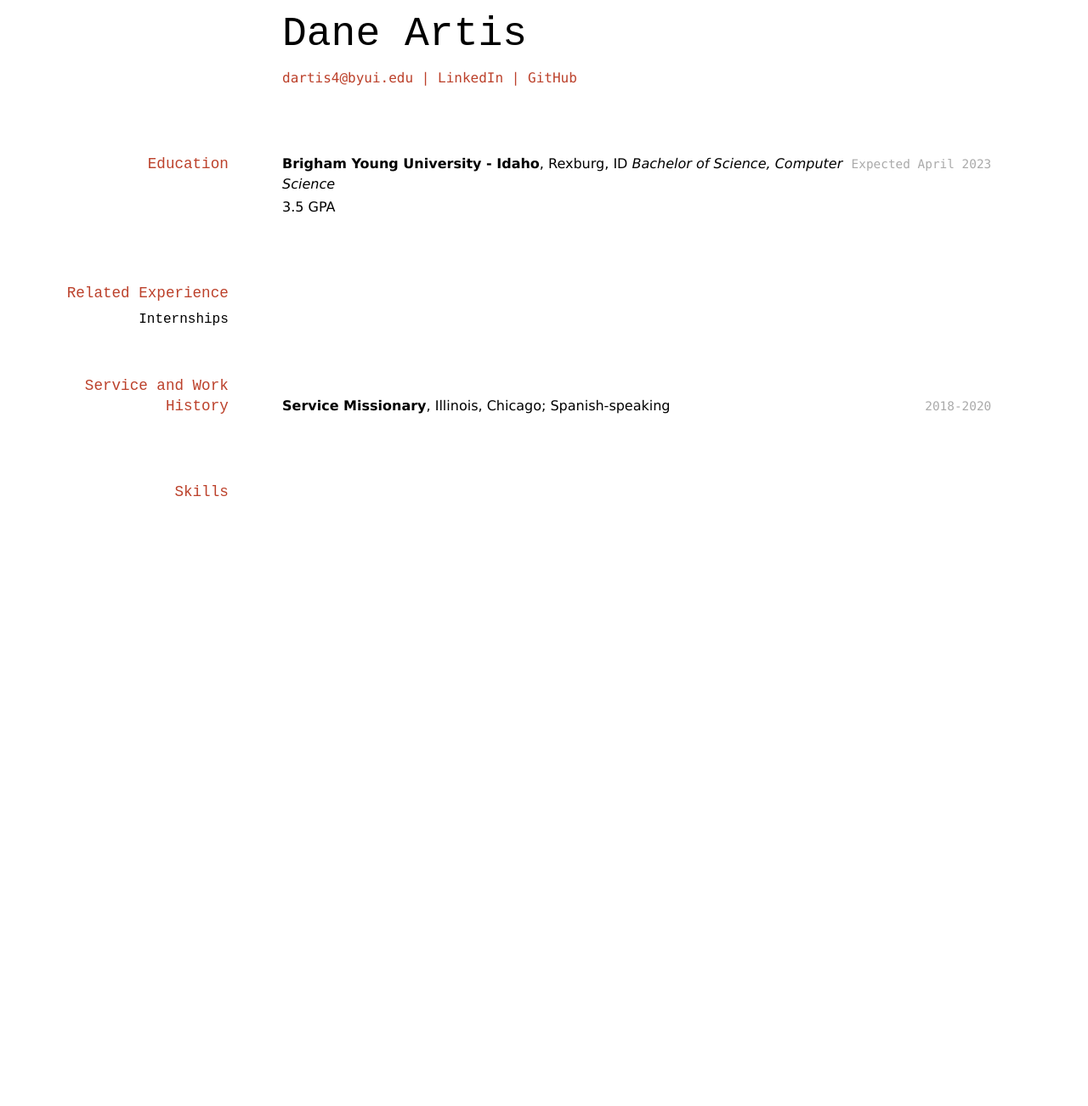
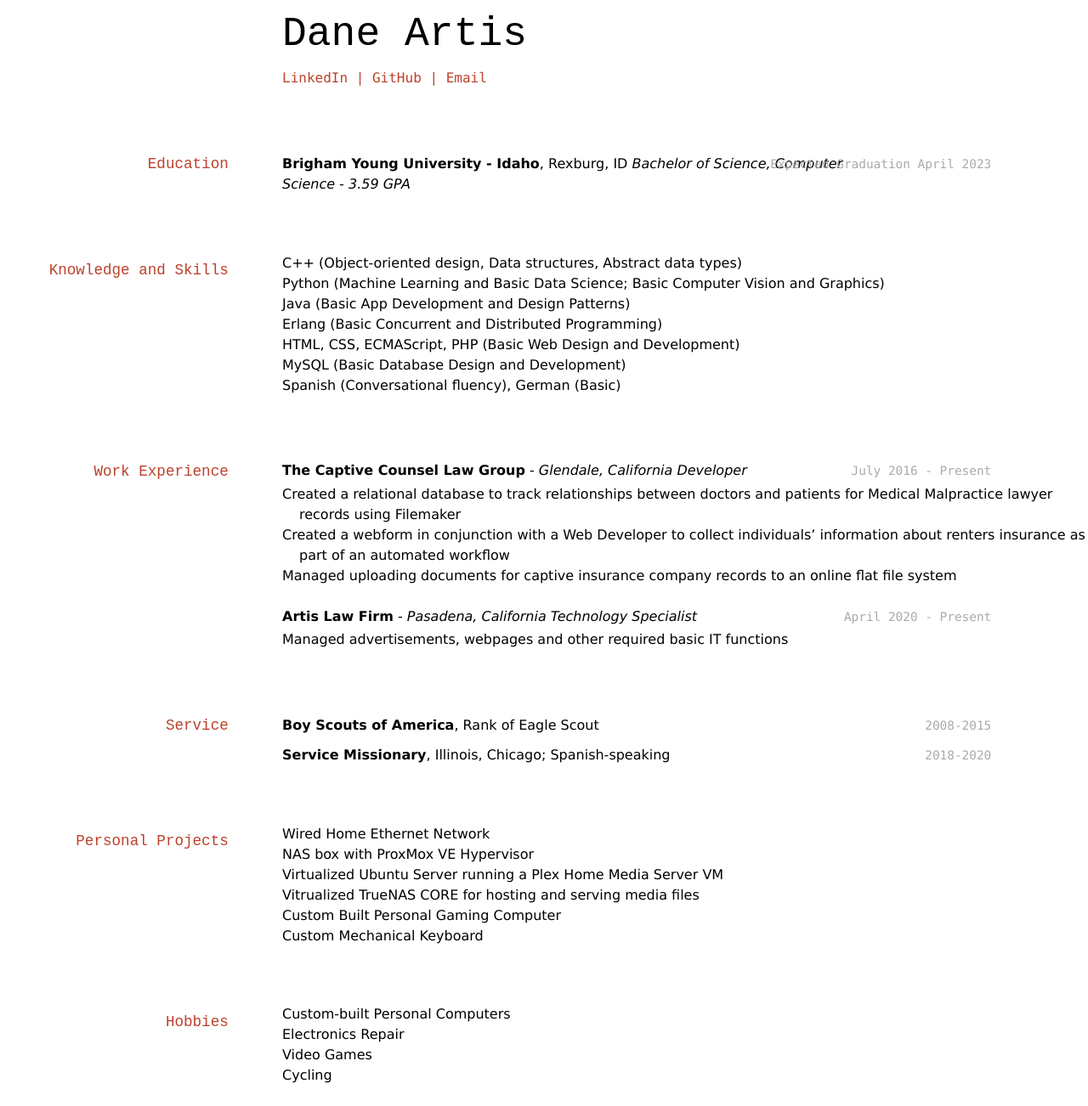
Before and after one commit to Dartis4/resume, a Jekyll site: the page built from docs/index.md, in a window 1280 px wide. Shown: the whole page at 85% size. Built offline with Jekyll 4.4.1, drawn with Linux system fonts in a browser that asks for light colours; before the commit the page ends 900 px from its top, so only the background shows below that.

Commit message:
Add resume info

```diff
--- a/docs/index.md
+++ b/docs/index.md
@@ -3,35 +3,66 @@
 title: Dane Artis's Resume
 ---
 # Dane Artis
+
 <div id="webaddress">
-<a href="mailto:dartis4@byui.edu">dartis4@byui.edu</a>
-| <a href="https://www.linkedin.com/in/dane-artis/">LinkedIn</a>
+  <a href="https://www.linkedin.com/in/dane-artis/">LinkedIn</a>
 | <a href="https://github.com/Dartis4">GitHub</a>
+| <a href="mailto:dartis4@byui.edu">Email</a>
 </div>
-
-<!-- https://www.monique.tech/the-art-of-markdown -->
 
 ## Education
 
-`Expected April 2023`
+`Expected Graduation April 2023`
 __Brigham Young University - Idaho__, Rexburg, ID
-_Bachelor of Science, Computer Science_
+_Bachelor of Science, Computer Science - 3.59 GPA_
 
-- 3.5 GPA
+## Knowledge and Skills
 
+- C++ (Object-oriented design, Data structures, Abstract data types)
+- Python (Machine Learning and Basic Data Science; Basic Computer Vision and Graphics)
+- Java (Basic App Development and Design Patterns)
+- Erlang (Basic Concurrent and Distributed Programming)
+- HTML, CSS, ECMAScript, PHP (Basic Web Design and Development)
+- MySQL (Basic Database Design and Development)
+- Spanish (Conversational fluency), German (Basic)
 
-## Related Experience
+## Work Experience
 
-### Internships
+`July 2016 - Present`
+__The Captive Counsel Law Group__ - _Glendale, California_
+_Developer_
+- Created a relational database to track relationships between doctors and patients for Medical Malpractice lawyer records using Filemaker
+- Created a webform in conjunction with a Web Developer to collect individuals' information about renters insurance as part of an automated workflow
+- Managed uploading documents for captive insurance company records to an online flat file system
 
+`April 2020 - Present`
+__Artis Law Firm__ - _Pasadena, California_
+_Technology Specialist_
+- Managed advertisements, webpages and other required basic IT functions
 
-## Service and Work History
+## Service
+
+`2008-2015`
+__Boy Scouts of America__, Rank of Eagle Scout
+
 `2018-2020`
 __Service Missionary__, Illinois, Chicago; Spanish-speaking
 
-## Skills
+## Personal Projects
 
+- Wired Home Ethernet Network
+- NAS box with ProxMox VE Hypervisor
+- Virtualized Ubuntu Server running a Plex Home Media Server VM
+- Vitrualized TrueNAS CORE for hosting and serving media files
+- Custom Built Personal Gaming Computer
+- Custom Mechanical Keyboard
 
+## Hobbies
+
+- Custom-built Personal Computers
+- Electronics Repair
+- Video Games
+- Cycling
 
 <!-- ### Footer
 
```
Also changed, not shown: 3 other files.
